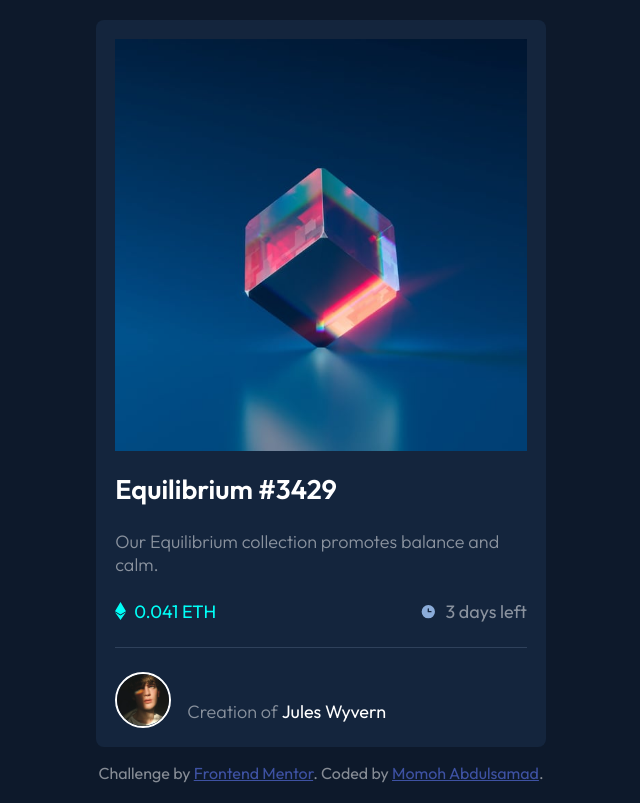
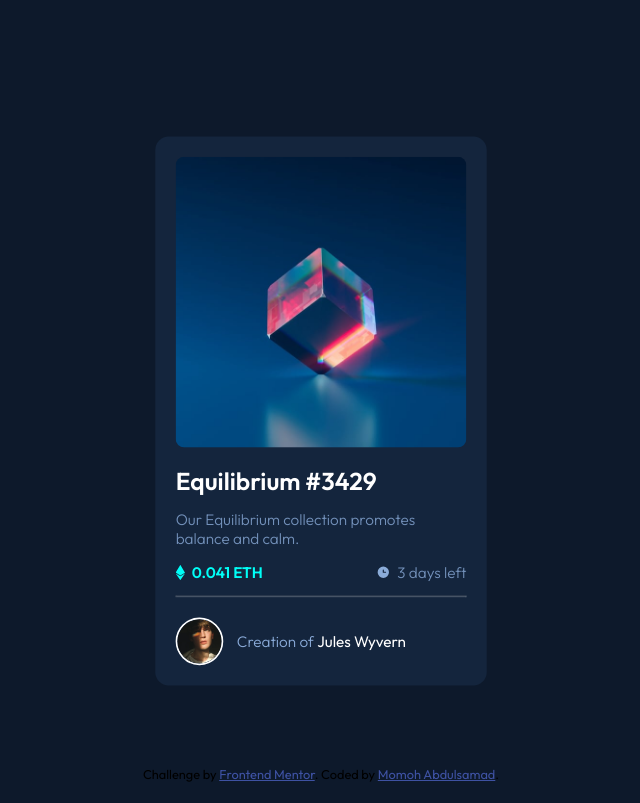
Before and after one commit to Samadeen/nft-preview, a plain HTML site: page index.html in a window 1280 px wide. Shown: the whole page, without its empty margins (319-959 px from the left). Drawn offline with Linux system fonts and the light colour scheme.

Commit message:
Updated Version

```diff
--- a/index.html
+++ b/index.html
@@ -16,41 +16,42 @@
   </head>
 
   <body>
-    <div class="container">
-      <div class="image__equilibrium">
+    <main class="container">
+      <div class="image">
         <img src="./images/image-equilibrium.jpg" alt="image-equilibrium" />
-        <div>
+        <div class="icon__view">
           <img src="./images/icon-view.svg" alt="" class="icon__view" />
         </div>
       </div>
-      <div class="">
-        <h2>Equilibrium #3429</h2>
-        <p>Our Equilibrium collection promotes balance and calm.</p>
-
-        <ul>
-          <li>
-            <img src="./images/icon-ethereum.svg" alt="icon-ethereum" /> 0.041
-            ETH
-          </li>
-          <li>
-            <img src="./images/icon-clock.svg" alt="icon-clock" /> 3 days left
-          </li>
-        </ul>
+      <div class="content">
+        <div class="headings">
+          <h1>Equilibrium #3429</h1>
+          <p>Our Equilibrium collection promotes balance and calm.</p>
+        </div>
+        <div class="nft__details">
+          <div class="eth">
+            <img src="./images/icon-ethereum.svg" alt="icon-ethereum" />
+            <p>0.041 ETH</p>
+          </div>
+          <div class="days">
+            <img src="./images/icon-clock.svg" alt="icon-clock" />
+            <p>3 days left</p>
+          </div>
+        </div>
       </div>
-
+      <hr />
       <figure class="image__avatar">
         <img src="./images/image-avatar.png" alt="Jules Wyvern" />
         <figcaption>
           <p>Creation of <span>Jules Wyvern</span></p>
         </figcaption>
       </figure>
-    </div>
-
-    <div class="attribution">
+    </main>
+    <footer class="attribution">
       Challenge by
       <a href="https://www.frontendmentor.io?ref=challenge" target="_blank"
         >Frontend Mentor</a
       >. Coded by <a href="www.github.com/Samadeen">Momoh Abdulsamad</a>.
-    </div>
+    </footer>
   </body>
 </html>
--- a/styles.css
+++ b/styles.css
@@ -8,24 +8,20 @@
 
 :root {
   --soft-blue: hsl(215, 51%, 70%);
-  --Cyan: hsl(178, 100%, 50%);
-
+  --cyan: hsl(178, 100%, 50%);
   --main-BG: hsl(217, 54%, 11%);
   --card-BG: hsl(216, 50%, 16%);
   --line: hsl(215, 32%, 27%);
-  --White: hsl(0, 0%, 100%);
+  --white: hsl(0, 0%, 100%);
 }
 
 body {
   font-family: 'Outfit', sans-serif;
   font-size: 18px;
   background-color: var(--main-BG);
-  color: hsl(0, 0%, 100%, 50%);
-  padding: 1.25rem;
 }
 
 p {
-  margin-top: 1.5rem;
   font-weight: 300;
 }
 
@@ -33,65 +29,78 @@ img {
   max-width: 100%;
 }
 
-ul {
-  list-style-type: none;
+.container {
+  max-width: 390px;
+  margin: 0 auto;
+  margin: 2rem;
+  padding: 1.5rem;
+  background-color: var(--card-BG);
+  border-radius: 1rem;
 }
 
-.container {
-  padding: 1.2rem;
-  background-color: var(--card-BG);
-  border-radius: 0.5rem;
-  margin-bottom: 1rem;
-}
-
-.container .image__equilibrium {
+.image {
   position: relative;
 }
 
-.container .image__equilibrium .icon__view {
-  position: absolute;
-  top: 0;
-  width: 100%;
-  z-index: 999;
-  opacity: 0;
-  transition: all 0.2s ease;
+.image img {
+  border-radius: 10px;
 }
 
-.container .image__equilibrium .icon__view:hover {
-  background-color: rgba(0, 255, 247, 0.8);
-  opacity: 0.5;
-  cursor: pointer;
+.icon__view img {
+  position: absolute;
+  padding: 10rem;
+  top: 0;
+  left: 0;
+  opacity: 0;
 }
 
-.container h2 {
-  color: var(--White);
-  transition: all 0.2s ease;
-  margin: 1rem 0.5rem 0.5rem 0;
-}
-.container h2:hover {
-  color: var(--Cyan);
-  cursor: pointer;
+.icon__view img:hover {
+  opacity: 1;
 }
 
-.container ul {
+.icon__view:hover {
+  background-color: var(--cyan);
+  opacity: 0.7;
+  z-index: -1;
+}
+
+.headings h1 {
+  color: var(--white);
+  font-size: 1.8rem;
+  margin-top: 1rem;
+}
+
+.headings p {
+  color: var(--soft-blue);
+  margin: 1rem 0;
+  opacity: 0.8;
+}
+
+.nft__details,
+.eth,
+.days {
   display: flex;
   align-items: center;
-  justify-content: space-between;
-  padding: 1.5rem 0;
-  border-bottom: 1px solid var(--line);
+  gap: 0.5rem;
 }
 
-.container ul li {
-  display: flex;
-  align-items: center;
+.nft__details {
+  justify-content: space-between;
 }
 
-.container ul li:first-child {
-  color: var(--Cyan);
+.eth p {
+  color: var(--cyan);
+  font-weight: 700;
 }
 
-.container ul li img {
-  margin-right: 0.5rem;
+.days p {
+  color: var(--soft-blue);
+  opacity: 0.8;
+}
+
+hr {
+  margin-top: 1rem;
+  opacity: 0.3;
 }
 
 .image__avatar {
@@ -103,24 +112,28 @@ ul {
 
 .image__avatar img {
   width: 3.5rem;
-  border: 2px solid var(--White);
+  border: 2px solid var(--white);
   border-radius: 50%;
   margin-right: 1rem;
 }
 
 .image__avatar p span {
-  color: var(--White);
+  color: var(--white);
   font-weight: 400;
   transition: all 0.2s ease;
 }
 
+figcaption p {
+  color: var(--soft-blue);
+}
+
 .image__avatar p span:hover {
-  color: var(--Cyan);
+  color: var(--cyan);
   cursor: pointer;
 }
 
 .attribution {
-  font-size: 1rem;
+  font-size: 0.8rem;
   text-align: center;
 }
 
@@ -128,9 +141,9 @@ ul {
   color: hsl(228, 45%, 44%);
 }
 
-@media (min-width: 500px) {
+@media (min-width: 768px) {
   .container {
-    width: 450px;
-    margin: 0 auto 1rem;
+    margin: 5.5rem auto 2rem;
+    transform: scale(0.85);
   }
 }
```
